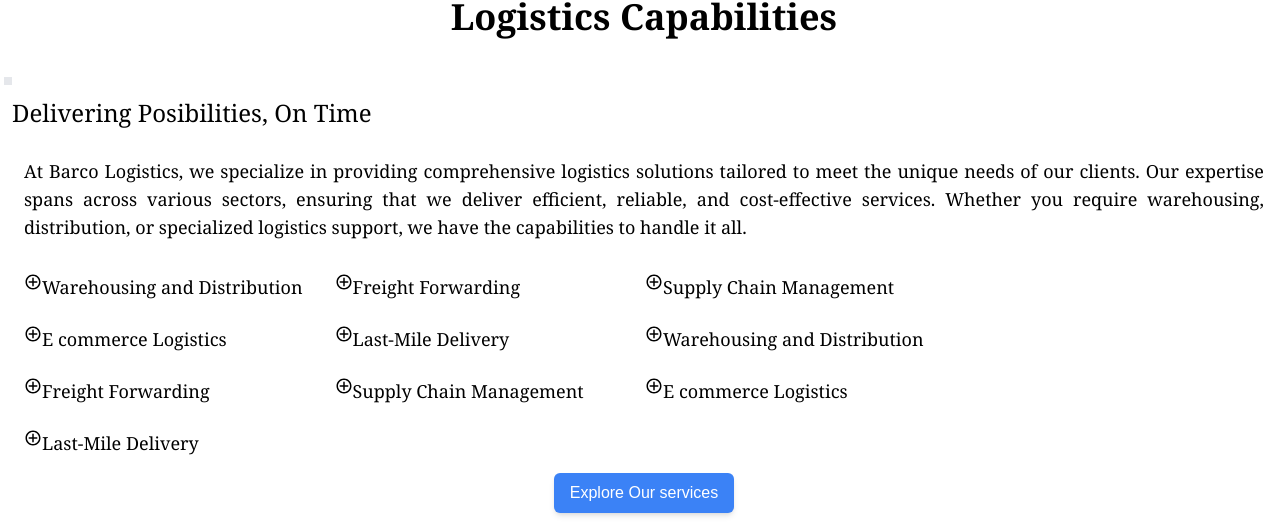
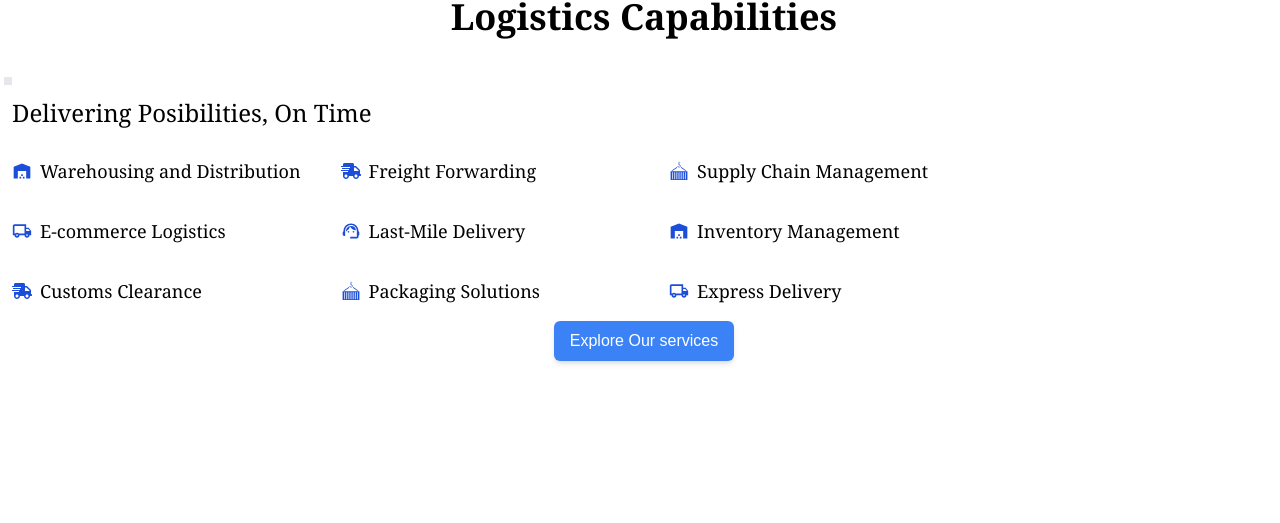
Before and after one commit to Dinuki85/barco, a Next.js app: page / in a window 1280 px wide. Shown: the part 847-1370 px from the top of the page. Built offline with nearby package versions, Linux system fonts and the light colour scheme; no server answers.

Commit message:
Update:Updated the Logistic Introductions With the react Icons

```diff
--- a/app/components/LogisticIntroduceSection.jsx
+++ b/app/components/LogisticIntroduceSection.jsx
@@ -1,9 +1,12 @@
 "use client";
 import { Grandstander } from 'next/font/google';
 import { useEffect, useState } from 'react'
-import { CgAdd } from "react-icons/cg";
+import { MdWarehouse, MdOutlineLocalShipping, MdOutlineSupportAgent } from "react-icons/md";
 import Counter from './Counter';
 import Link from 'next/link';
+import { FaShippingFast } from "react-icons/fa";
+import { GiCargoCrate } from "react-icons/gi";
+
 //import WaterMarkSlider from './WaterMarkSlider';
 
 const LogisticIntroduceSection = () => {
@@ -20,32 +23,45 @@ const LogisticIntroduceSection = () => {
 
                 <h2 className='flex flex-col items-baseline font-serif py-3 px-2 text-2xl font-thin sm:text-1xl md:*'> Delivering Posibilities, On Time</h2>
 
-                <p className='flex flex-col items-center px-5 py-4 font-serif text-lg text-justify sm:text-base md:text-lg text-mono'>
-                    At Barco Logistics, we specialize in
-                    providing comprehensive logistics
-                    solutions tailored to meet the
-                    unique needs of our clients.
-                    Our expertise spans across
-                    various sectors, ensuring that
-                    we deliver efficient, reliable,
-                    and cost-effective services.
-                    Whether you require warehousing,
-                    distribution, or specialized
-                    logistics support, we have the
-                    capabilities to handle it all.
-                </p>
 
-                <ul className='grid grid-cols-3 gap-4 px-3 py-3 font-serif text-lg list-none sm:text-base md:text-lg text-mono overflow-clip'>
-                    <li className='flex px-2 py-1 flex-center'>  <CgAdd />    Warehousing and Distribution</li>
-                    <li className='flex px-2 py-1 flex-center'>  <CgAdd /> Freight Forwarding</li>
-                    <li className='flex px-2 py-1 flex-center'> <CgAdd /> Supply Chain Management</li>
-                    <li className='flex px-2 py-1 flex-center'> <CgAdd /> E commerce Logistics</li>
-                    <li className='flex px-2 py-1 flex-center'> <CgAdd />  Last-Mile Delivery</li>
-                    <li className='flex px-2 py-1 flex-center'>  <CgAdd />    Warehousing and Distribution</li>
-                    <li className='flex px-2 py-1 flex-center'>  <CgAdd /> Freight Forwarding</li>
-                    <li className='flex px-2 py-1 flex-center'> <CgAdd /> Supply Chain Management</li>
-                    <li className='flex px-2 py-1 flex-center'> <CgAdd /> E commerce Logistics</li>
-                    <li className='flex px-2 py-1 flex-center'> <CgAdd />  Last-Mile Delivery</li>
+
+                <ul className="grid grid-cols-3 gap-6 py-3 font-serif text-lg list-none px-100 sm:text-base md:text-lg text-mono">
+                    <li className="flex items-center gap-2 px-2 py-1">
+                        <MdWarehouse className="text-xl text-blue-700" />
+                        Warehousing and Distribution
+                    </li>
+                    <li className="flex items-center gap-2 px-2 py-1">
+                        <FaShippingFast className="text-xl text-blue-700" />
+                        Freight Forwarding
+                    </li>
+                    <li className="flex items-center gap-2 px-2 py-1">
+                        <GiCargoCrate className="text-xl text-blue-700" />
+                        Supply Chain Management
+                    </li>
+                    <li className="flex items-center gap-2 px-2 py-1">
+                        <MdOutlineLocalShipping className="text-xl text-blue-700" />
+                        E-commerce Logistics
+                    </li>
+                    <li className="flex items-center gap-2 px-2 py-1">
+                        <MdOutlineSupportAgent className="text-xl text-blue-700" />
+                        Last-Mile Delivery
+                    </li>
+                    <li className="flex items-center gap-2 px-2 py-1">
+                        <MdWarehouse className="text-xl text-blue-700" />
+                        Inventory Management
+                    </li>
+                    <li className="flex items-center gap-2 px-2 py-1">
+                        <FaShippingFast className="text-xl text-blue-700" />
+                        Customs Clearance
+                    </li>
+                    <li className="flex items-center gap-2 px-2 py-1">
+                        <GiCargoCrate className="text-xl text-blue-700" />
+                        Packaging Solutions
+                    </li>
+                    <li className="flex items-center gap-2 px-2 py-1">
+                        <MdOutlineLocalShipping className="text-xl text-blue-700" />
+                        Express Delivery
+                    </li>
                 </ul>
 
                 <button className='block px-4 py-2 mx-auto text-center text-white bg-blue-500 rounded-md shadow-md hover:bg-blue-600 focus:outline-double focus:ring-2 focus:ring-blue-500 focus:ring-opacity-75'>
```
